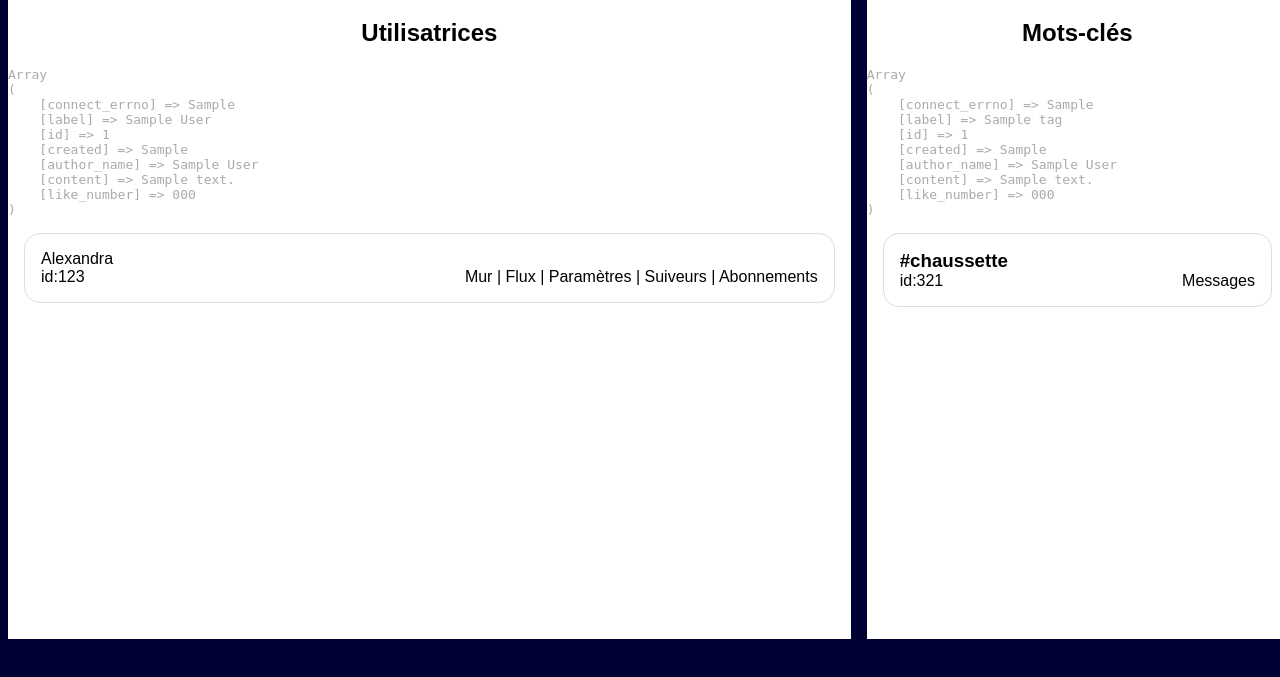
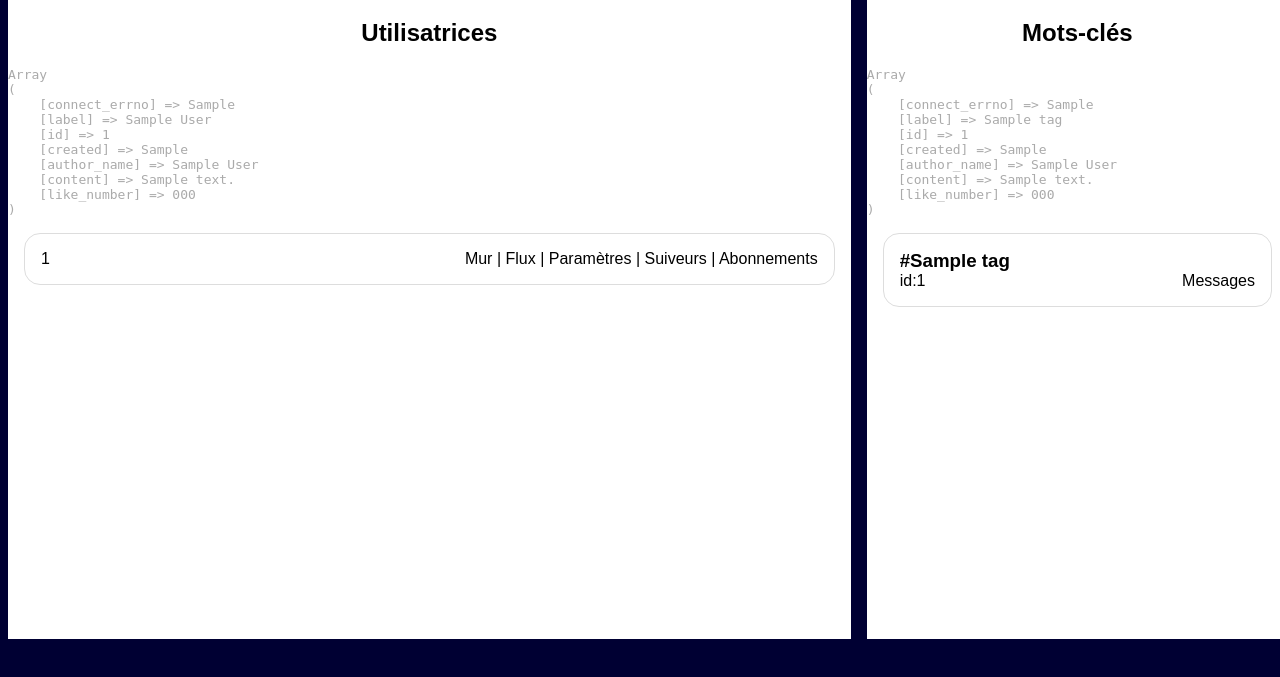
Before and after one commit to YazdanGeshani/PHP_Reseau_social, a PHP site: page /admin.php in a window 1280 px wide. Shown: the part 123-800 px from the top of the page. Run offline with PHP 8.4, Linux system fonts and the light colour scheme; tables that the repository leaves empty or names only in its code hold one stand-in row (values such as "Sample post"); data that the repository does not hold is empty.

Commit message:
update fichier admin php

```diff
--- a/admin.php
+++ b/admin.php
@@ -64,8 +64,8 @@
                     echo "<pre>" . print_r($tag, 1) . "</pre>";
                     ?>
                     <article>
-                        <h3>#chaussette</h3>
-                        <p>id:321</p>
+                        <h3>#<?php echo $tag["label"]?></h3>
+                        <p>id:<?php echo $tag["id"]?></p>
                         <nav>
                             <a href="tags.php?tag_id=321">Messages</a>
                         </nav>
@@ -97,8 +97,8 @@
                     echo "<pre>" . print_r($tag, 1) . "</pre>";
                     ?>
                     <article>
-                        <h3>Alexandra</h3>
-                        <p>id:123</p>
+                        <h3><?php echo $tag ["alias"] ?></h3>
+                        <p><?php echo $tag ["id"] ?></p>
                         <nav>
                             <a href="wall.php?user_id=123">Mur</a>
                             | <a href="feed.php?user_id=123">Flux</a>
```
